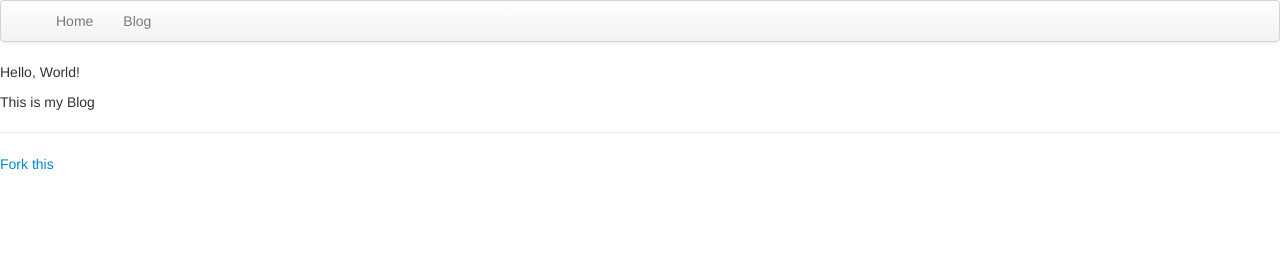
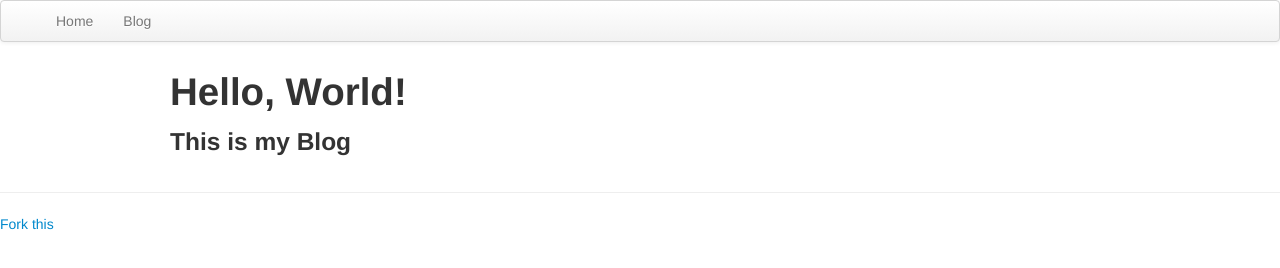
Before and after one commit to sgebhardt/ng-module-boilerplate, a plain HTML site: page index.html at #/blog in a window 1280 px wide. Drawn offline with Linux system fonts and the light colour scheme.

Commit message:
load the blog template from url

```diff
--- a/index.html
+++ b/index.html
@@ -20,8 +20,10 @@
 	</div>
   </header>
 
-	<p>{{Hello}}</p>
-	<div ng-view></div>
+	<div class="container">
+		<h1>{{Hello}}</h1>
+		<div ng-view></div>
+	</div>
 
 	<hr>
 
--- a/js/blog.js
+++ b/js/blog.js
@@ -6,10 +6,10 @@ angular.module('MyApp.blog', [])
 .config(['$routeProvider', function config( $routeProvider ) {
   $routeProvider.when('/blog', {
     controller: 'BlogController',
-    template: '<p>This is my Blog</p>'
+    templateUrl: 'partial/blog.html'
   });
 }])
 
-.controller('BlogController', [ '$scope', function HomeController( $scope ) {
+.controller('BlogController', [ '$scope', function BlogController( $scope ) {
 
 }])
--- /dev/null
+++ b/partial/blog.html
@@ -0,0 +1,3 @@
+<div>
+	<h3>This is my Blog</h2>
+</div>
```
